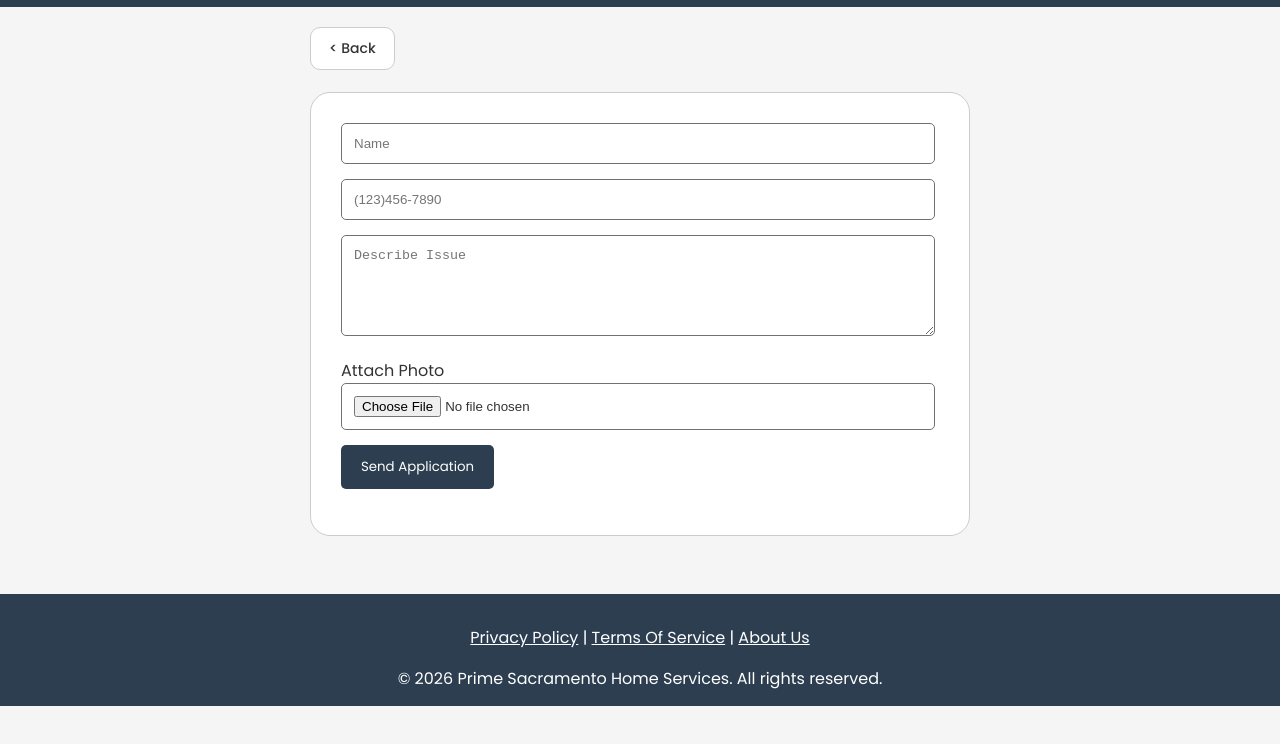
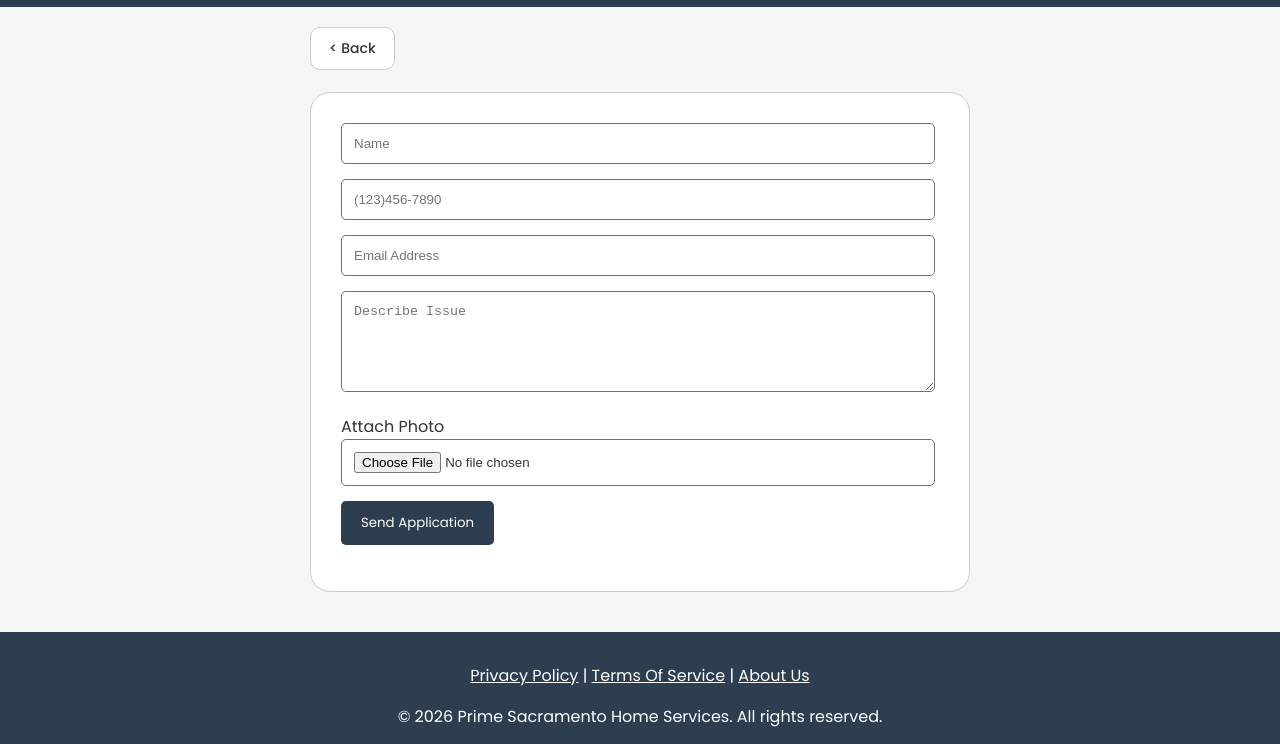
Before and after one commit to wladok/PrimeSacramento-frontend, a plain HTML site: page contact.html in a window 1280 px wide. Shown: the part 94-838 px from the top of the page. Before the commit the page ends 800 px from the top, so only its background shows below. Drawn offline with Linux system fonts and the light colour scheme.

Commit message:
Update contact.html

```diff
--- a/contact.html
+++ b/contact.html
@@ -49,6 +49,12 @@
         required
       >
 
+      <input
+        type="email"
+        name="email"
+        placeholder="Email Address"
+        required
+      >
 
       <textarea
         name="message"
```
